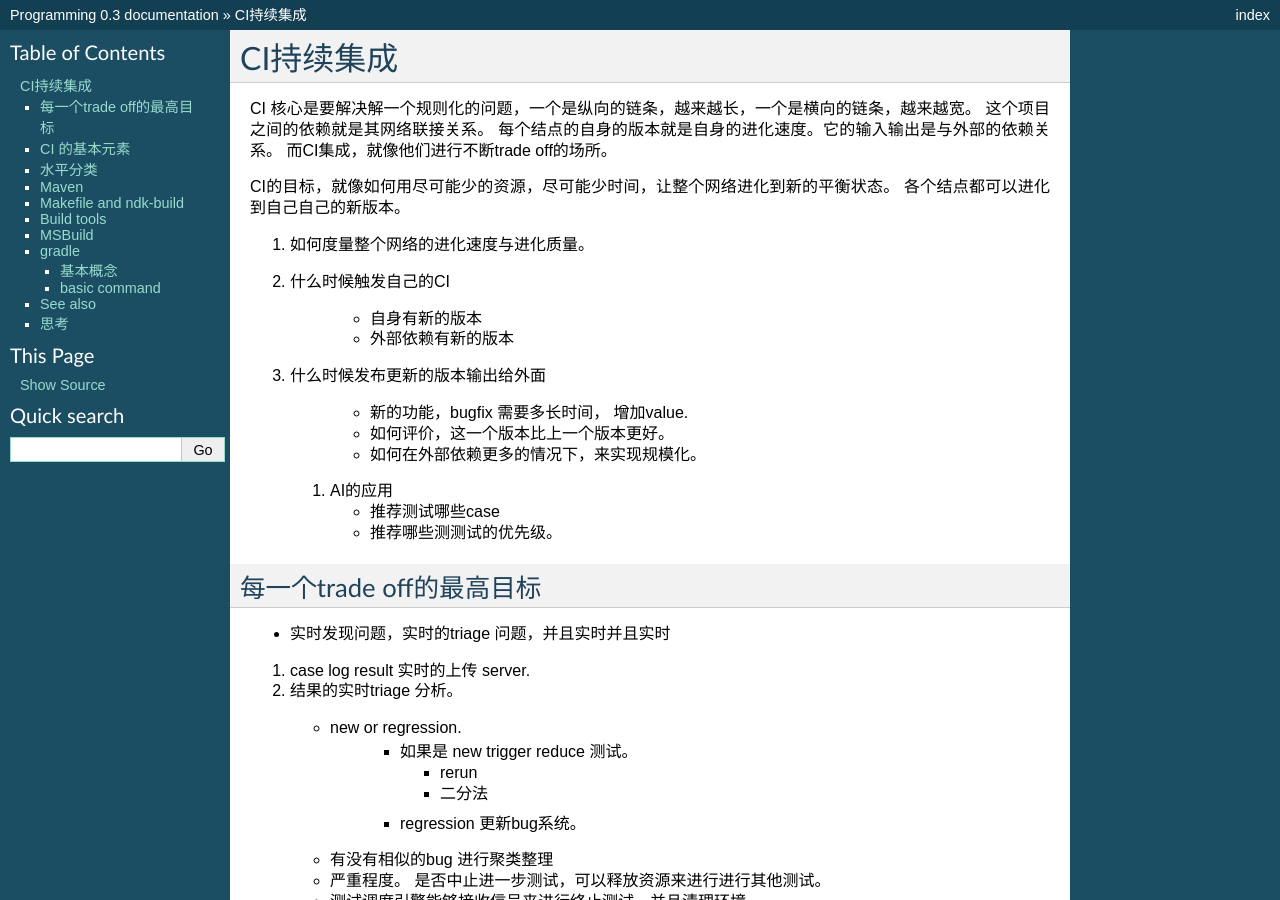
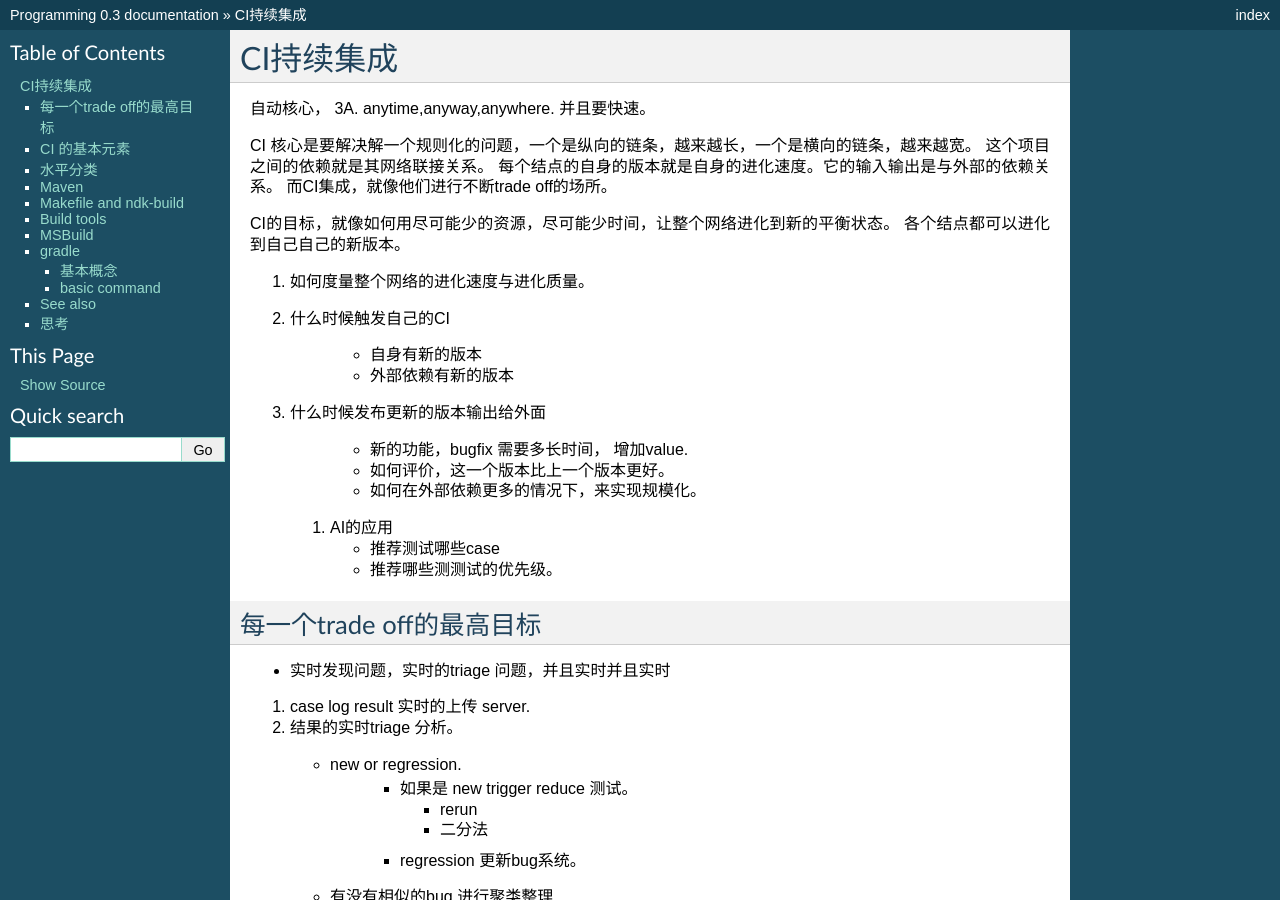
Before and after one commit to gwli/Programming, a Sphinx documentation site: the page built from source/content/Stage_2/ContinuousIntegration.rst, in a window 1280 px wide and 900 px high. Built offline with Sphinx 7.4.7, drawn with Linux system fonts in a browser that asks for light colours.

```diff
--- a/source/content/Stage_2/ContinuousIntegration.rst
+++ b/source/content/Stage_2/ContinuousIntegration.rst
@@ -1,6 +1,8 @@
-**********
+************
 CI持续集成
-**********
+************
+
+自动核心， 3A. anytime,anyway,anywhere.  并且要快速。
 
 CI 核心是要解决解一个规则化的问题，一个是纵向的链条，越来越长，一个是横向的链条，越来越宽。 这个项目之间的依赖就是其网络联接关系。
 每个结点的自身的版本就是自身的进化速度。它的输入输出是与外部的依赖关系。 而CI集成，就像他们进行不断trade off的场所。
```
